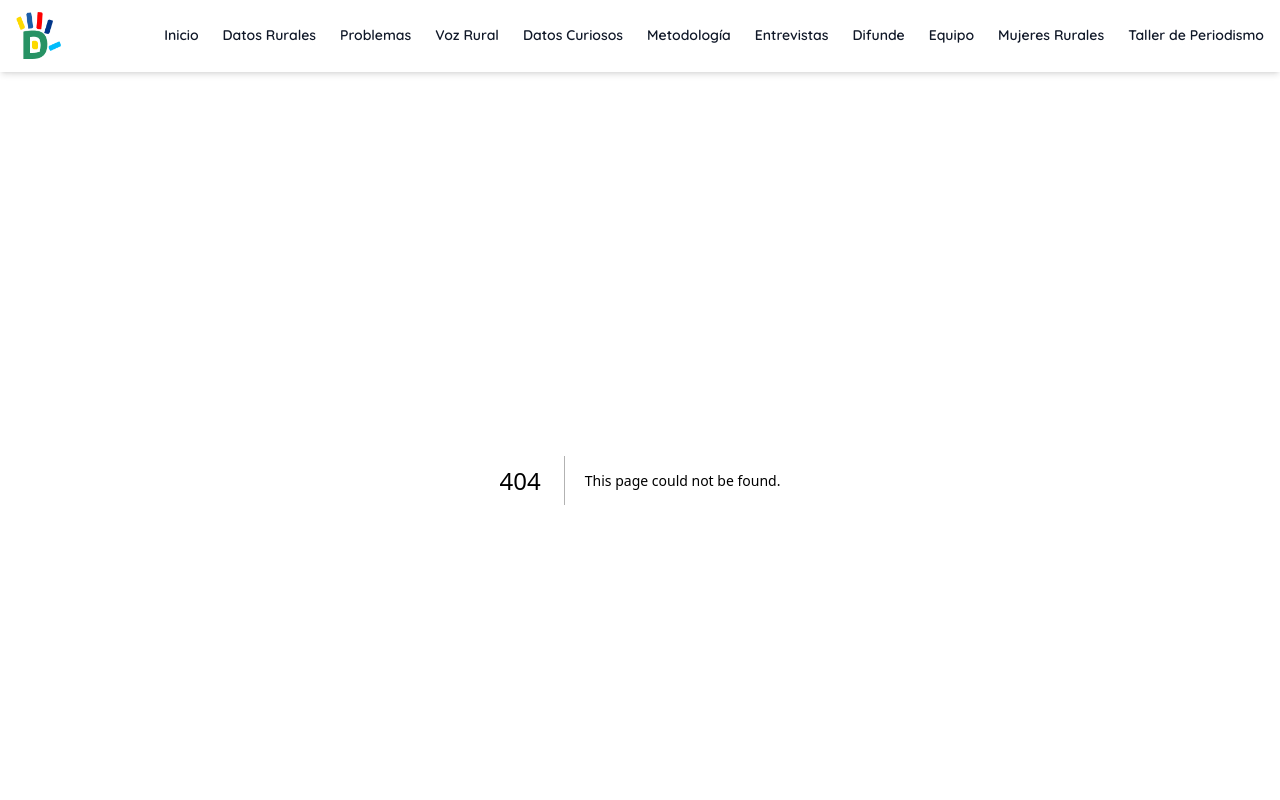
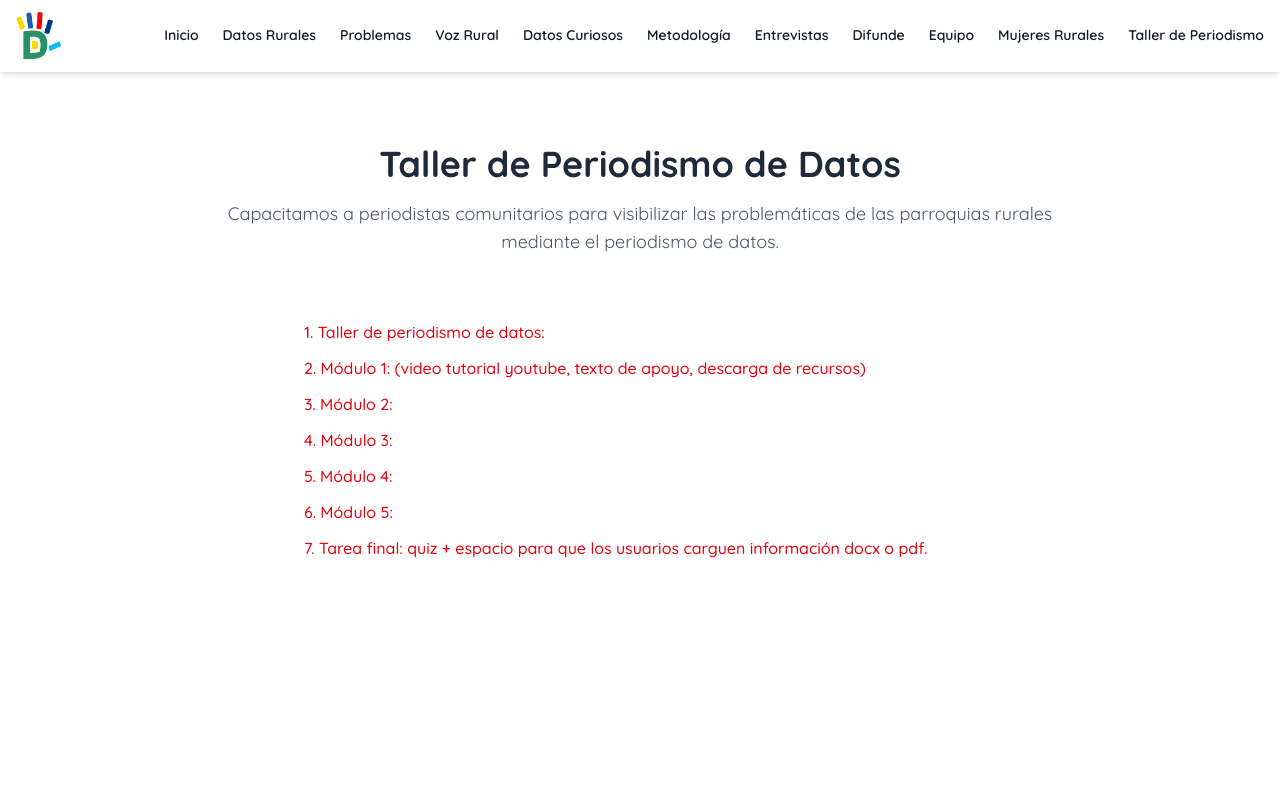
Before and after one commit to KevinYuvi/ConagopareWeb, a Next.js app: page /Taller_Periodismo in a window 1280 px wide. Before the commit this address had no page. Shown: the top 800 px of the page. Built offline with nearby package versions, Linux system fonts and the light colour scheme.

Commit message:
Cambio navbar

```diff
--- a/package.json
+++ b/package.json
@@ -13,6 +13,7 @@
     "chart.js": "^4.4.9",
     "framer-motion": "^12.12.1",
     "leaflet": "^1.9.4",
+    "lucide-react": "^0.511.0",
     "next": "^15.3.2",
     "react": "^19.1.0",
     "react-chartjs-2": "^5.3.0",
--- /dev/null
+++ b/src/app/Taller_Periodismo/page.tsx
@@ -0,0 +1,27 @@
+"use client";
+
+import React from "react";
+
+export default function TallerPeriodismoPage() {
+  return (
+    <div className="px-4 py-16 max-w-4xl mx-auto text-center">
+      <h1 className="text-4xl font-bold text-gray-800 mb-4">
+        Taller de Periodismo de Datos
+      </h1>
+      <p className="text-gray-600 text-lg mb-16">
+        Capacitamos a periodistas comunitarios para visibilizar las problemáticas
+        de las parroquias rurales mediante el periodismo de datos.
+      </p>
+
+      <div className="text-left max-w-2xl mx-auto text-red-600 space-y-3 text-base font-medium">
+        <p>1. Taller de periodismo de datos:</p>
+        <p>2. Módulo 1: (video tutorial youtube, texto de apoyo, descarga de recursos)</p>
+        <p>3. Módulo 2:</p>
+        <p>4. Módulo 3:</p>
+        <p>5. Módulo 4:</p>
+        <p>6. Módulo 5:</p>
+        <p>7. Tarea final: quiz + espacio para que los usuarios carguen información docx o pdf.</p>
+      </div>
+    </div>
+  );
+}
--- a/src/components/Navbar.tsx
+++ b/src/components/Navbar.tsx
@@ -1,8 +1,29 @@
 "use client";
+
 import Link from "next/link";
 import Image from "next/image";
+import { useState } from "react";
+import { Menu, X } from "lucide-react"; // o puedes usar íconos propios
 
 export default function Navbar() {
+  const [menuAbierto, setMenuAbierto] = useState(false);
+
+  const toggleMenu = () => setMenuAbierto(!menuAbierto);
+
+  const links = [
+    ["Inicio", "/"],
+    ["Datos Rurales", "/Datos_Rurales"],
+    ["Problemas", "/Problemas"],
+    ["Voz Rural", "/Voz_Rural"],
+    ["Datos Curiosos", "/Datos_Curiosos"],
+    ["Metodología", "/Metodologia"],
+    ["Entrevistas", "/Entrevistas"],
+    ["Difunde", "/Difunde"],
+    ["Equipo", "/Equipo"],
+    ["Mujeres Rurales", "/Mujeres_Rurales"],
+    ["Taller de Periodismo", "/Taller_Periodismo"],
+  ];
+
   return (
     <nav className="fixed top-0 left-0 w-full z-50 bg-white/30 backdrop-blur-md shadow-md border-b border-white/20">
       <div className="max-w-screen-xl mx-auto flex items-center justify-between px-4 py-3">
@@ -17,20 +38,14 @@ export default function Navbar() {
           />
         </Link>
 
-        <ul className="flex flex-wrap gap-4 md:gap-6 text-sm font-semibold text-gray-900">
-          {[
-            ["Inicio", "/"],
-            ["Datos Rurales", "/Datos_Rurales"],
-            ["Problemas", "/Problemas"],
-            ["Voz Rural", "/Voz_Rural"],
-            ["Datos Curiosos", "/Datos_Curiosos"],
-            ["Metodología", "/Metodologia"],
-            ["Entrevistas", "/Entrevistas"],
-            ["Difunde", "/Difunde"],
-            ["Equipo", "/Equipo"],
-            ["Mujeres Rurales", "/Mujeres_Rurales"],
-            ["Taller de Periodismo", "/Taller_Periodismo"],
-          ].map(([label, href]) => (
+        {/* Botón Hamburguesa (solo en móviles) */}
+        <button onClick={toggleMenu} className="md:hidden text-gray-800">
+          {menuAbierto ? <X size={24} /> : <Menu size={24} />}
+        </button>
+
+        {/* Menú en pantallas grandes */}
+        <ul className="hidden md:flex flex-wrap gap-4 md:gap-6 text-sm font-semibold text-gray-900">
+          {links.map(([label, href]) => (
             <li key={href}>
               <Link href={href} className="hover:text-blue-500 transition-colors duration-200">
                 {label}
@@ -39,6 +54,25 @@ export default function Navbar() {
           ))}
         </ul>
       </div>
+
+      {/* Menú desplegable en móvil */}
+      {menuAbierto && (
+        <div className="md:hidden px-4 pb-4">
+          <ul className="flex flex-col gap-2 text-sm font-semibold text-gray-900">
+            {links.map(([label, href]) => (
+              <li key={href}>
+                <Link
+                  href={href}
+                  className="block py-2 hover:text-blue-500 transition-colors duration-200"
+                  onClick={() => setMenuAbierto(false)} // Cerrar al hacer clic
+                >
+                  {label}
+                </Link>
+              </li>
+            ))}
+          </ul>
+        </div>
+      )}
     </nav>
   );
 }
```
Also changed, not shown: 1 other file (tests, documents, lock files or other folders).
